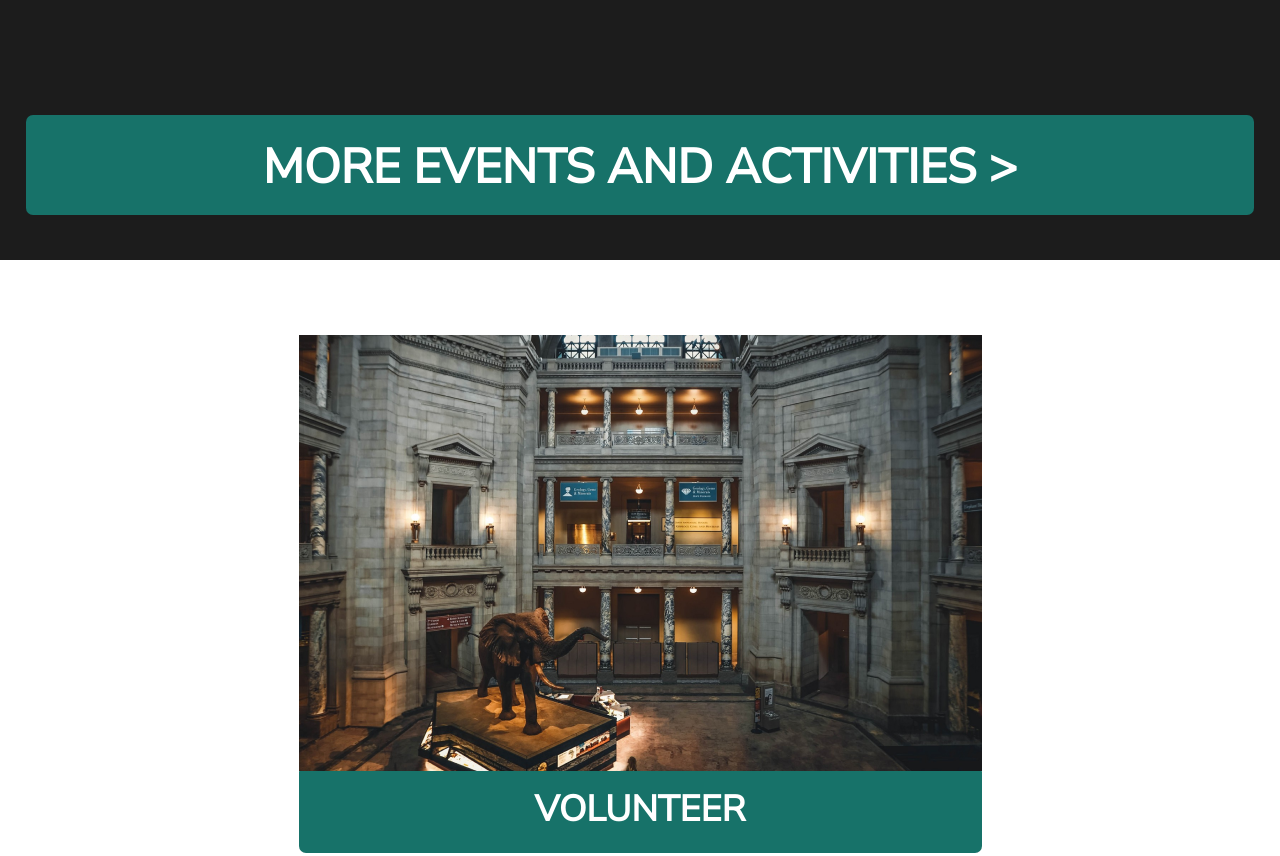
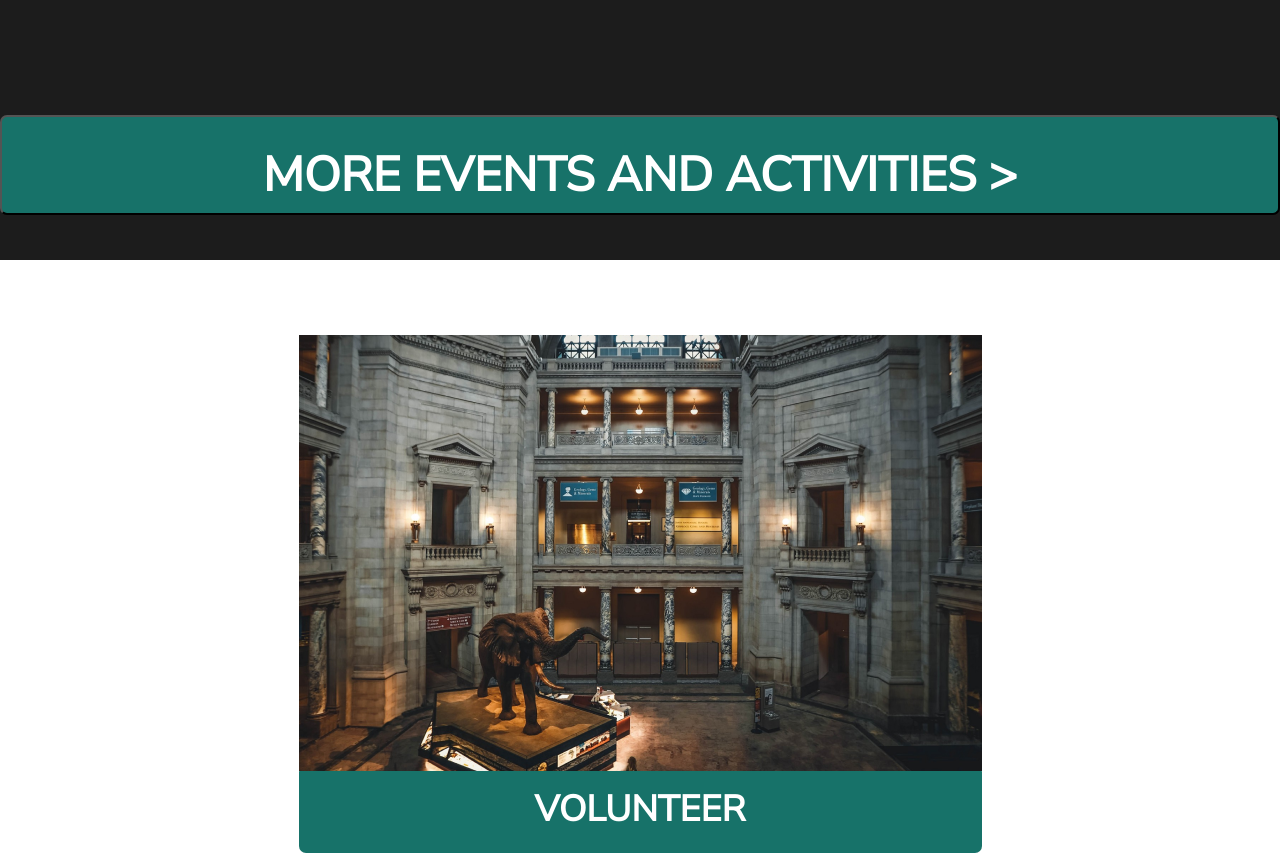
Before and after one commit to yavuzergun1/museum-project-fiverr-job, a plain HTML site: page home.html in a window 1280 px wide. Shown: the part 5128-5984 px from the top of the page. Drawn offline with Linux system fonts and the light colour scheme.

Commit message:
big buttons done

```diff
--- a/home.html
+++ b/home.html
@@ -121,7 +121,9 @@
           </div>
         </div>
         <div class="more-events">
-          <p>MORE EVENTS AND ACTIVITIES ></p>
+          <button>
+            MORE EVENTS AND ACTIVITIES >
+          </button>
         </div>
       </section>
       <section class="fourth-section">
@@ -136,7 +138,7 @@
           </div>
         </div>
         <div class="more-events down">
-          <p>SUPPORT & GET INVOLVED ></p>
+          <button>SUPPORT & GET INVOLVED ></button>
         </div>
       </section>
       <footer>
@@ -157,7 +159,7 @@
           </div>
         </div>
         <div class="footer-right">
-           <div class="column">
+          <div class="column">
             <p class="bold">Quick Links</p>
             <a href="./contact.html">
               <p>Contact Us</p>
--- a/home/style.scss
+++ b/home/style.scss
@@ -6,7 +6,9 @@
 a {
   text-decoration: none;
 }
-
+button{
+  cursor: pointer;
+}
 body {
   width: 100%;
   background-color: #1e1e1e;
@@ -197,8 +199,8 @@ nav {
   width: 100%;
   display: flex;
   justify-content: center;
-  p {
-    width: 96%;
+  button {
+    width: 100%;
     height: 100px;
     border-radius: 7px;
     background: #177269;
```
Also changed, not shown: home/style.css, 1 other file.
